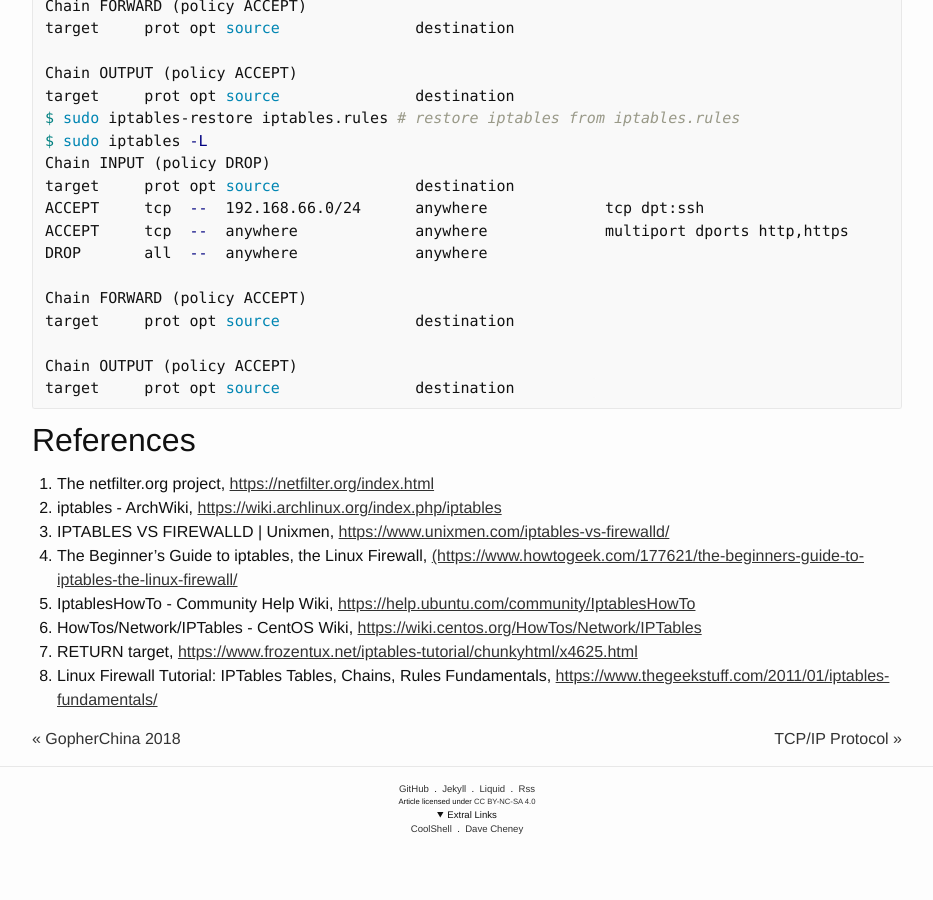
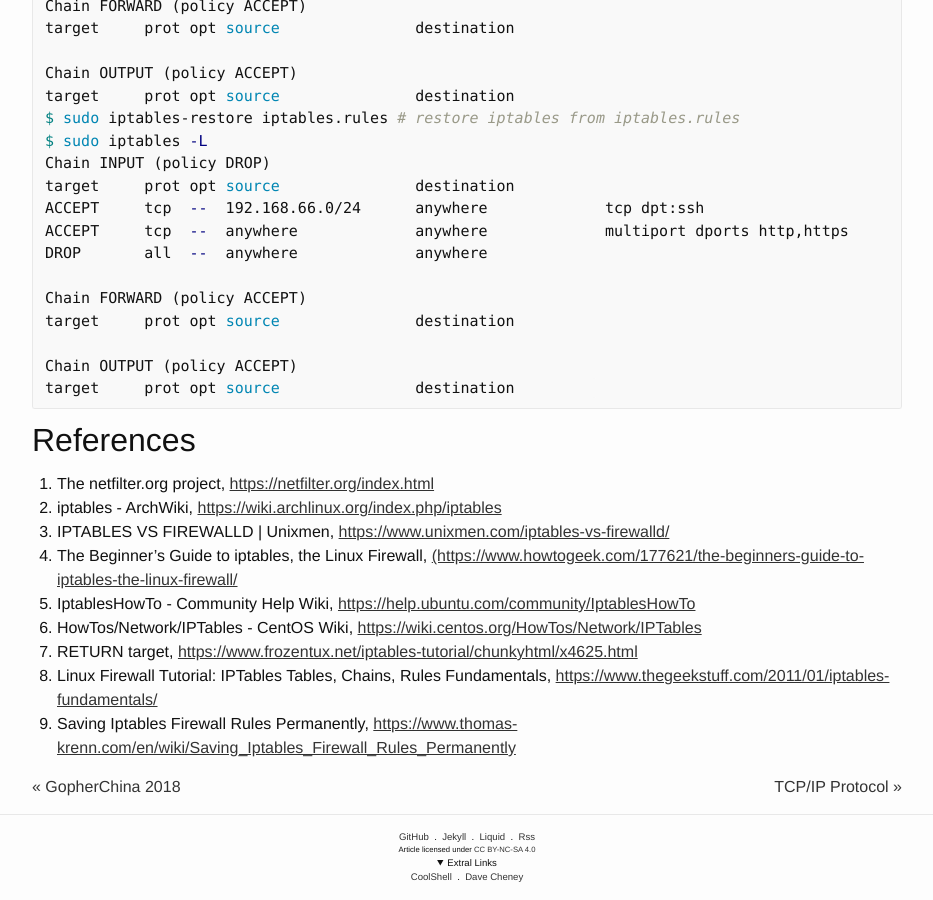
Before and after one commit to ousiax/ousiax.github.io, a Jekyll site: the page built from _posts/2018-04-20-firewall-netfilter-iptables.md, in a window 1280 px wide and 900 px high, scrolled down 10900 px. Shown: the whole window, without its empty margins (173-1106 px from the left). Built offline with Jekyll 4.4.1, drawn with Linux system fonts in a browser that asks for light colours; before the commit the page ends 11752 px from its top, so only the background shows below that.

Commit message:
Update 2018-04-20-firewall-netfilter-iptables.md

```diff
--- a/_posts/2018-04-20-firewall-netfilter-iptables.md
+++ b/_posts/2018-04-20-firewall-netfilter-iptables.md
@@ -492,3 +492,4 @@ target     prot opt source               destination
 1. HowTos/Network/IPTables - CentOS Wiki, [https://wiki.centos.org/HowTos/Network/IPTables](https://wiki.centos.org/HowTos/Network/IPTables)
 1. RETURN target, [https://www.frozentux.net/iptables-tutorial/chunkyhtml/x4625.html](https://www.frozentux.net/iptables-tutorial/chunkyhtml/x4625.html)
 1. Linux Firewall Tutorial: IPTables Tables, Chains, Rules Fundamentals, [https://www.thegeekstuff.com/2011/01/iptables-fundamentals/](https://www.thegeekstuff.com/2011/01/iptables-fundamentals/)
+1. Saving Iptables Firewall Rules Permanently, [https://www.thomas-krenn.com/en/wiki/Saving_Iptables_Firewall_Rules_Permanently](https://www.thomas-krenn.com/en/wiki/Saving_Iptables_Firewall_Rules_Permanently)
```
